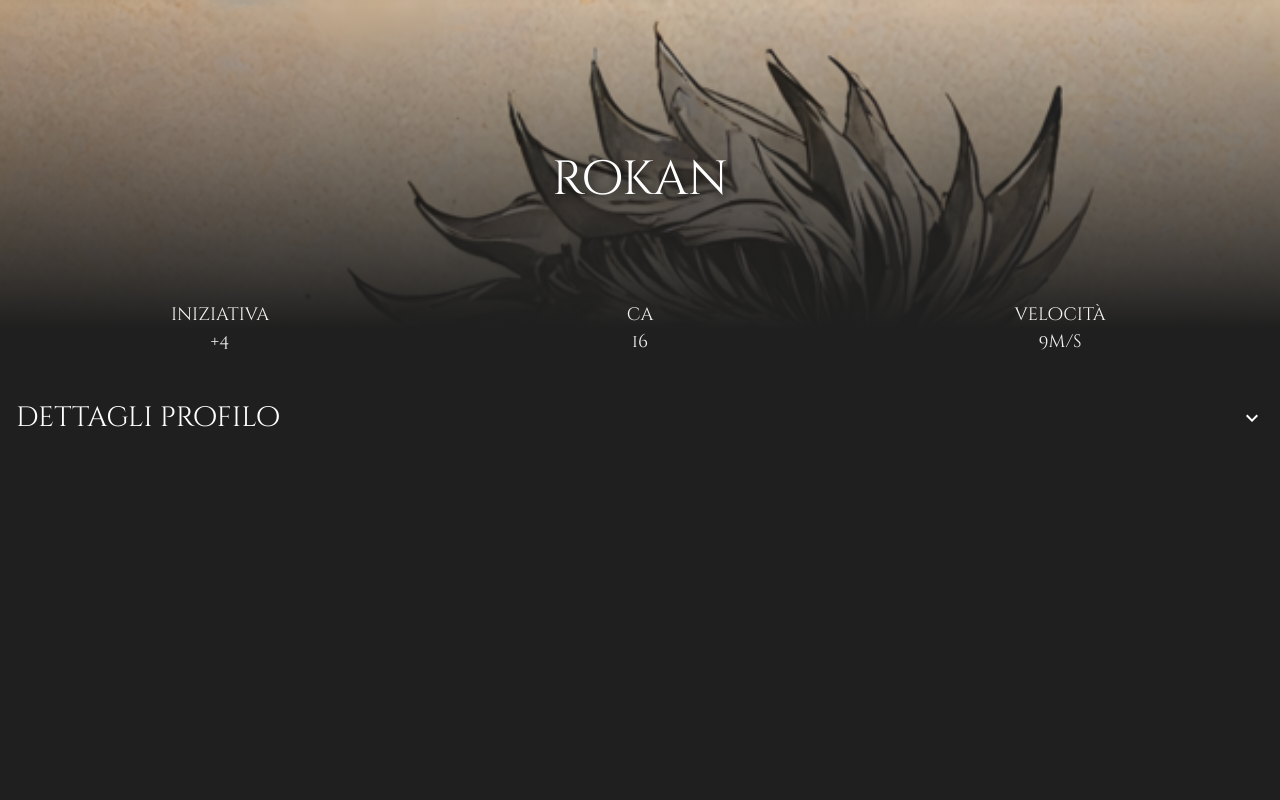
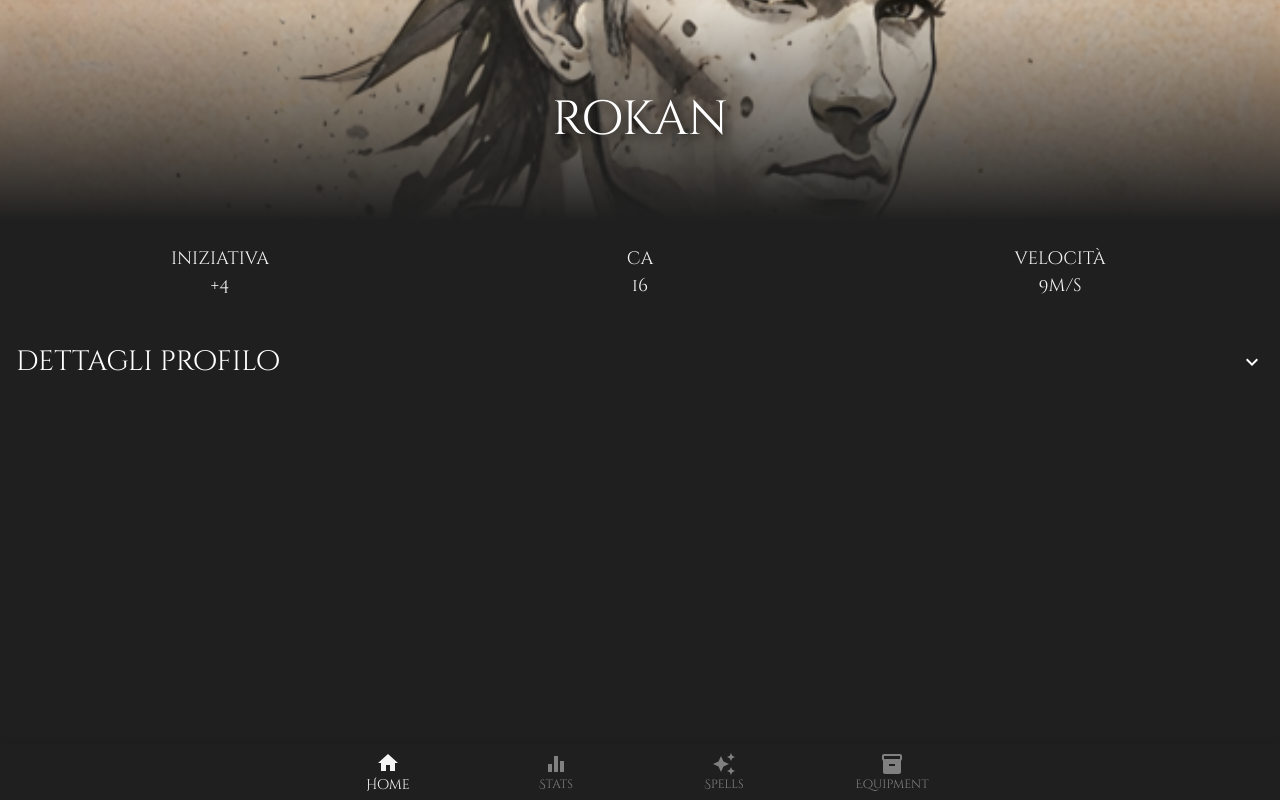
Before and after one commit to Freschezze/dnd, a React (Create React App) app: page / in a window 1280 px wide. Built offline with nearby package versions, Linux system fonts and the light colour scheme; no server answers; the database is empty.

Commit message:
added appbar

```diff
--- a/src/App.module.scss
+++ b/src/App.module.scss
@@ -1,5 +1,5 @@
 @import "./shared/scss/fonts";
 .App {
   font-family: "Cinzel Decorative";
-  height: 100vh;
+  padding-bottom: 60px;
 }
--- a/src/App.tsx
+++ b/src/App.tsx
@@ -1,5 +1,6 @@
 import styles from "./App.module.scss";
 import Background from "./components/background/background";
+import BottomAppBar from "./components/bottomAppBar/bottomAppBar";
 import Header from "./components/header/header";
 import { db } from "./firebaseConfig";
 import { collection, getDocs } from "firebase/firestore";
@@ -22,6 +23,7 @@ function App() {
     <div className={styles.App}>
       <Header />
       <Background />
+      <BottomAppBar />
     </div>
   );
 }
--- /dev/null
+++ b/src/components/bottomAppBar/bottomAppBar.tsx
@@ -0,0 +1,40 @@
+import React, { useState } from "react";
+import AppBar from "@mui/material/AppBar";
+import BottomNavigation from "@mui/material/BottomNavigation";
+import BottomNavigationAction from "@mui/material/BottomNavigationAction";
+import HomeIcon from "@mui/icons-material/Home";
+import EqualizerIcon from "@mui/icons-material/Equalizer";
+import AutoAwesomeIcon from "@mui/icons-material/AutoAwesome";
+import InventoryIcon from "@mui/icons-material/Inventory";
+
+const BottomAppBar: React.FC = () => {
+  const [value, setValue] = useState(0); // Track which tab is selected
+
+  return (
+    <AppBar position="fixed" sx={{ bottom: 0, top: 'auto', backgroundColor: '#1f1f1f' }}>
+      <BottomNavigation
+      sx={{backgroundColor: '#1f1f1f',
+        "& .Mui-selected": {
+            color: "whitesmoke",
+            "& svg": {
+            color: "whitesmoke",
+          },
+          },
+
+        }}
+        value={value}
+        onChange={(event, newValue) => {
+          setValue(newValue);
+        }}
+        showLabels
+      >
+        <BottomNavigationAction sx={{color: value === 0 ? "whitesmoke" : "gray",}} label="Home" icon={<HomeIcon />} />
+        <BottomNavigationAction sx={{color: value === 1 ? "whitesmoke" : "gray",}} label="Stats" icon={<EqualizerIcon />} />
+        <BottomNavigationAction sx={{color: value === 2 ? "whitesmoke" : "gray",}} label="Spells" icon={<AutoAwesomeIcon />} />
+        <BottomNavigationAction sx={{color: value === 3 ? "whitesmoke" : "gray",}} label="Equipment" icon={<InventoryIcon />} />
+      </BottomNavigation>
+    </AppBar>
+  );
+};
+
+export default BottomAppBar;
--- a/src/components/header/header.module.scss
+++ b/src/components/header/header.module.scss
@@ -2,18 +2,12 @@
 
 .profileHeader {
     background-image: url(../../assets/images/rokan-big.png);
-    height: 45%;
+    height: 30vh;
     background-size: cover;
-    background-position: top;
+    background-position: center;
     position: relative;
     z-index: 1;
     position: relative;
-    display: flex;
-    justify-content: space-between;
-    align-items: flex-end;
-    gap: 10px;
-    padding: 0 15px;
-
     &::after {
       content: "";
       position: absolute;
@@ -34,6 +28,14 @@
         left: 50%;
         transform: translate(-50%, -50%);
     }
+  }
+
+  .itemContainer{
+    display: flex;
+    justify-content: space-between;
+    align-items: flex-end;
+    gap: 10px;
+    padding: 0 15px;
     .flexItem{
       flex: 1;
       width: 33%;
--- a/src/components/header/header.tsx
+++ b/src/components/header/header.tsx
@@ -1,23 +1,27 @@
-import React from 'react';
-import styles from './header.module.scss'
+import React from "react";
+import styles from "./header.module.scss";
 
 const Header: React.FC = () => {
   return (
+    <>
       <div className={styles.profileHeader}>
         <p className={styles.profileName}>rokan</p>
-        <div className= {styles.flexItem}>
+      </div>
+      <div className={styles.itemContainer}>
+        <div className={styles.flexItem}>
           <p>iniziativa</p>
           <p>+4</p>
         </div>
-        <div className= {styles.flexItem}>
+        <div className={styles.flexItem}>
           <p>ca</p>
           <p>16</p>
         </div>
-        <div className= {styles.flexItem}>
+        <div className={styles.flexItem}>
           <p>velocità</p>
           <p>9m/s</p>
         </div>
       </div>
+    </>
   );
 };
 
```
Lines whose indentation alone changed are shown as unchanged.
